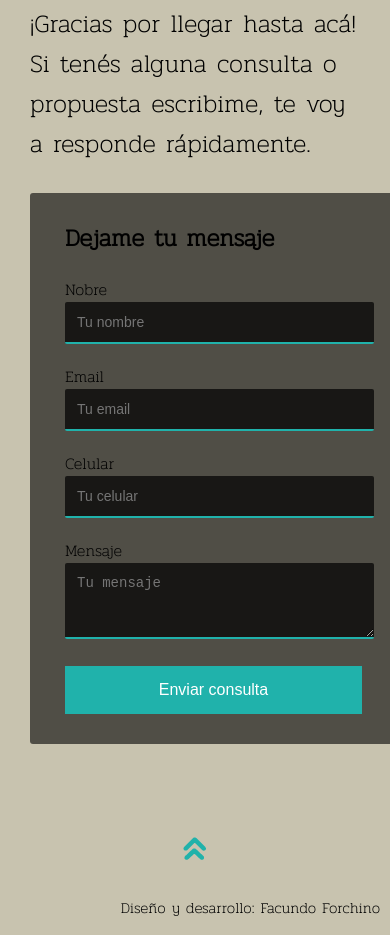
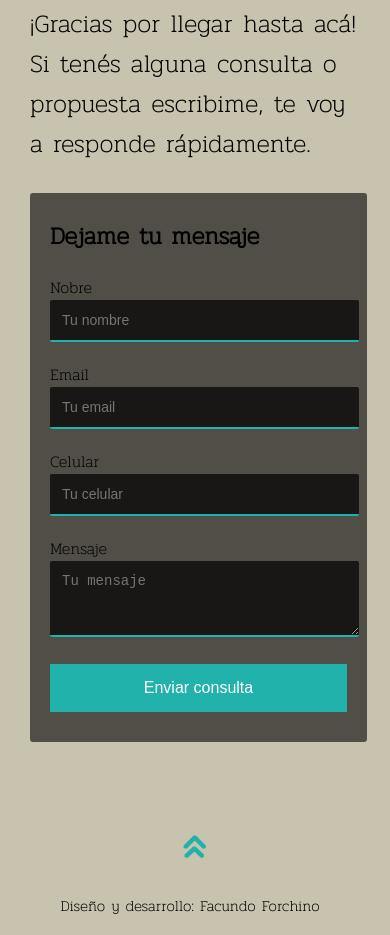
Before and after one commit to NaniForchino/FacundoForchino, a plain HTML site: page index.html in a window 390 px wide. Shown: the part 6573-7508 px from the top of the page. Drawn offline with Linux system fonts and the light colour scheme.

Commit message:
paddform

```diff
--- a/estilos.css
+++ b/estilos.css
@@ -257,12 +257,16 @@ html{
 }
 
 
+.footer{
+    margin: auto;
+}
+
 .form {
     background: rgba(0, 0, 0, .6);
     width: 90%;
     max-width: 650px;
     margin: auto;
-    padding: 5px 35px;
+    padding: 3px 20px;
     margin-top: 30px;
     padding-bottom: 30px;
     border-radius: 3px;
@@ -330,3 +334,9 @@ input[type=number]::-webkit-outer-spin-button {
     margin-right: 10px;
     font-size: 15px;
 }
+
+@media (max-width: 767px) {
+    .cierre {
+        text-align: center;
+    }
+}
```
